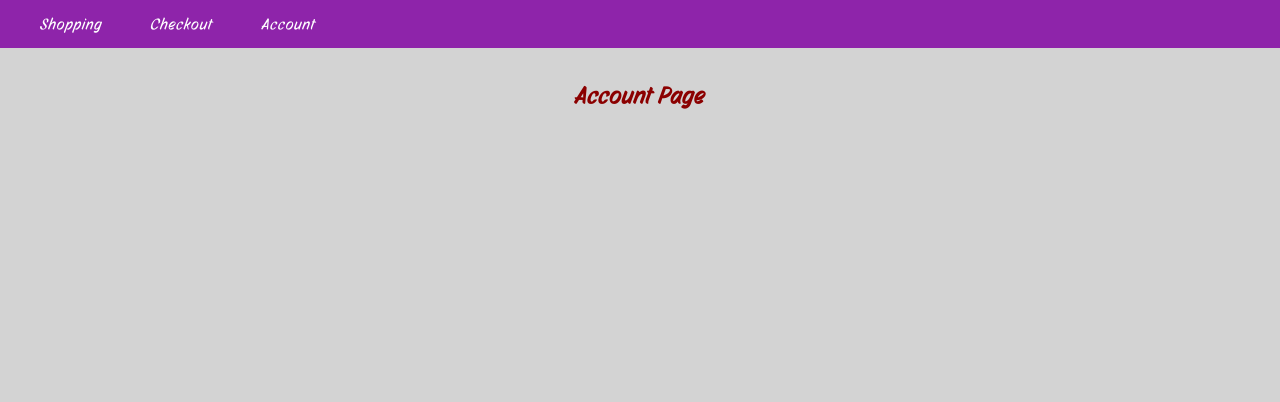
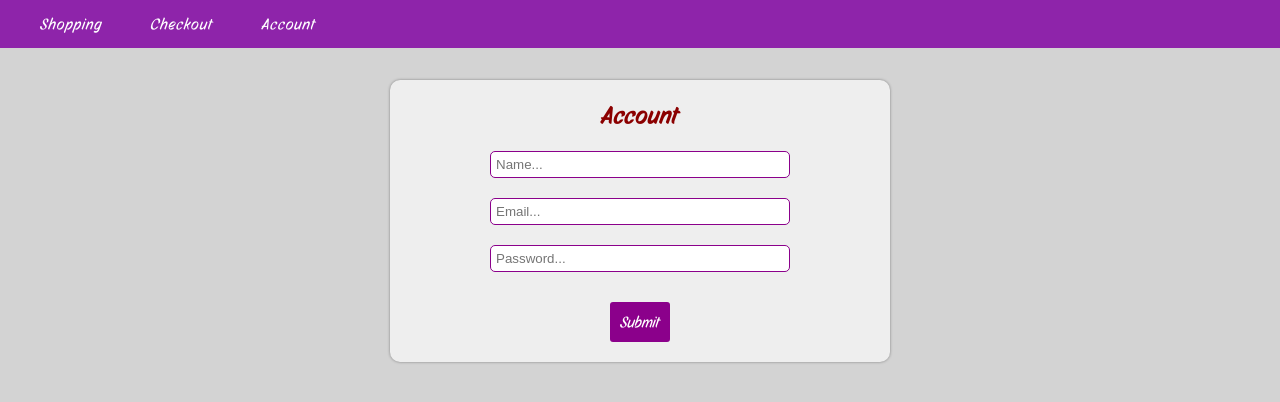
Before and after one commit to behroozebrazi/Shopping-Cart-1, a React (Create React App) app: page /account in a window 1280 px wide. Shown: the top 402 px of the page. Built offline with nearby package versions, Linux system fonts and the light colour scheme.

Commit message:
added a form in account page

```diff
--- a/src/components/UI/Button/Button.css
+++ b/src/components/UI/Button/Button.css
@@ -17,3 +17,13 @@
 .danger {
   background-color: red;
 }
+
+.submit {
+  background-color: darkmagenta;
+  transition: color 0.5s;
+}
+
+.submit:hover {
+  color: pink;
+
+}
--- /dev/null
+++ b/src/components/UI/Input/Input.css
@@ -0,0 +1,20 @@
+.input {
+  box-sizing: border-box;
+  width: 100%;
+  margin: 0;
+  padding: 0;
+  justify-items: center;
+}
+
+.input-element {
+  box-sizing: border-box;
+  margin: 20px 0;
+  padding: 5px;
+  width: 90%;
+  max-width: 300px;
+  display: block;
+  outline: none;
+  border: 1px solid darkmagenta;
+  border-radius: 5px;
+  background-color: white;
+}
--- /dev/null
+++ b/src/components/UI/Input/Input.js
@@ -0,0 +1,16 @@
+import react from "react"
+import "./Input.css"
+
+const Input = (props) => {
+  let inputElement = null;
+  switch (props.inputType) {
+    case 'input':
+      inputElement = <input className="input-element" {...props} />
+      break
+    default:
+      inputElement = <input className="input-element" {...props} />
+  }
+  return <div className="input">{inputElement}</div>
+}
+
+export default Input
--- a/src/components/UI/Modal/Modal.js
+++ b/src/components/UI/Modal/Modal.js
@@ -9,7 +9,7 @@ const Modal = (props) => {
       <Backdrop show={props.showModal} hideBackdrop={props.hideBackdrop} />
       <div className="modal"
         style={{
-          transform: props.showModal ? 'translateY(0)' : 'translateY(-100vh)',
+          transform: props.showModal ? 'translateY(0)' : 'translateY(-130vh)',
           opacity: props.showModal ? '1' : '0'
         }}
       >
--- a/src/containers/Account/Account.css
+++ b/src/containers/Account/Account.css
@@ -1,4 +1,16 @@
 .account {
-  text-align: center;
+  box-sizing: border-box;
+  width: 60%;
+  min-width: 300px;
+  max-width: 500px;
+  margin: 0;
+  padding: 0 10px 10px 10px;
+  display: inline-block;
+  box-shadow: 0 0 3px gray;
+  border-radius: 10px;
+  background-color: #eeeeee;
+}
+
+.account h2 {
   color: darkred;
 }
--- a/src/containers/Account/Account.js
+++ b/src/containers/Account/Account.js
@@ -1,11 +1,19 @@
 import React from "react"
 import "./Account.css"
+import Input from "../../components/UI/Input/Input"
+import Button from "../../components/UI/Button/Button"
 
 class Account extends React.Component {
   render() {
     return (
       <div className="account">
-        <h2>Account Page</h2>
+        <h2>Account</h2>
+        <form>
+          <Input type="text" placeholder="Name..." />
+          <Input type="email" placeholder="Email..." />
+          <Input type="password" placeholder="Password..." />
+          <Button btnType='submit' btnClick={() => { }}>Submit</Button>
+        </form>
       </div>
     )
   }
```
